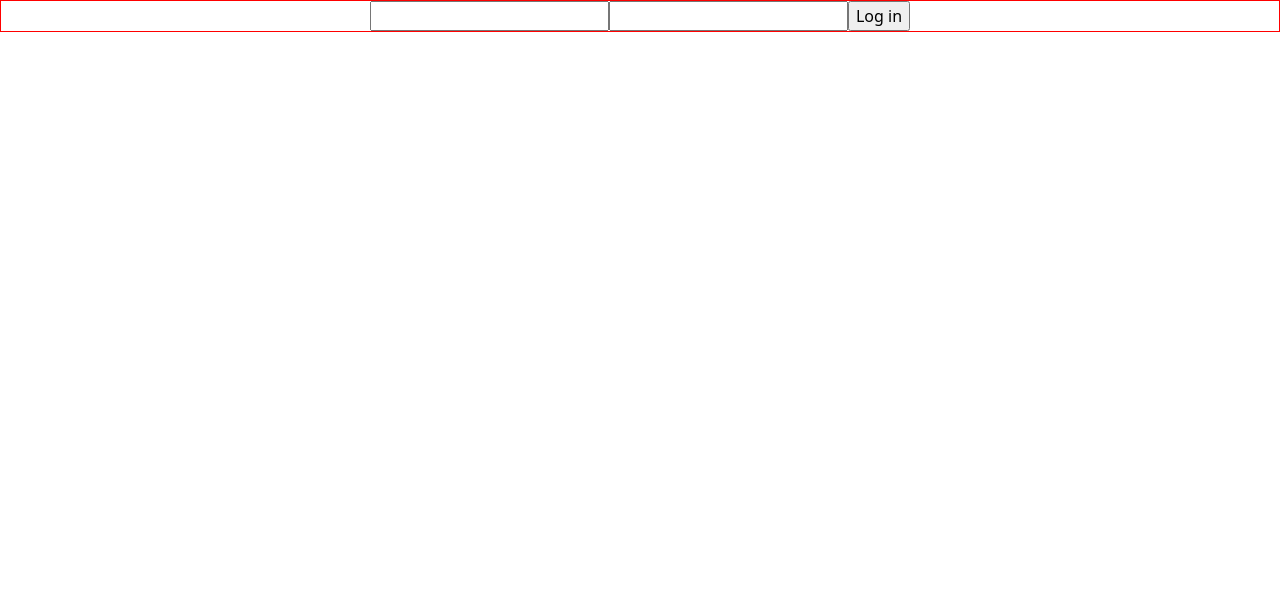
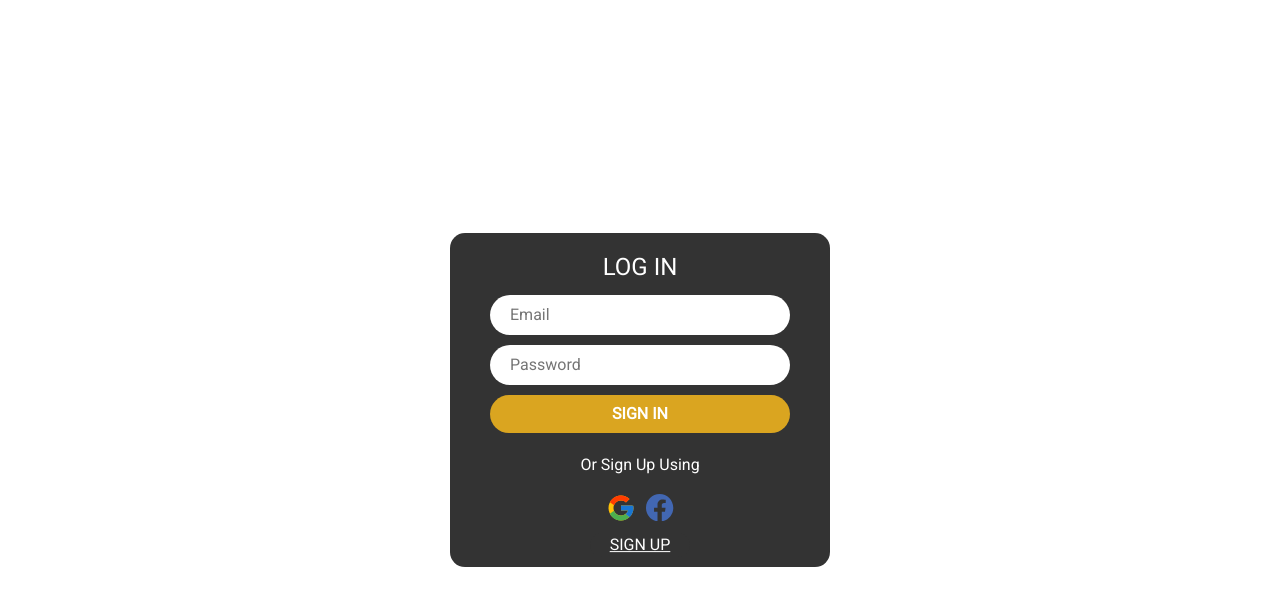
Before and after one commit to MehediHasan95/online-shopping, a React (Create React App) app: page /login in a window 1280 px wide. Shown: the top 606 px of the page. Built offline with nearby package versions, Linux system fonts and the light colour scheme; a web font is replaced by a local one.

Commit message:
login updated

```diff
--- a/public/index.html
+++ b/public/index.html
@@ -37,6 +37,13 @@
       href="https://fonts.googleapis.com/css2?family=Irish+Grover&display=swap"
       rel="stylesheet"
     />
+    <!-- Roboto -->
+    <link rel="preconnect" href="https://fonts.googleapis.com" />
+    <link rel="preconnect" href="https://fonts.gstatic.com" crossorigin />
+    <link
+      href="https://fonts.googleapis.com/css2?family=Roboto&display=swap"
+      rel="stylesheet"
+    />
 
     <title>EASY65</title>
   </head>
--- a/src/components/Home/Home.css
+++ b/src/components/Home/Home.css
@@ -1,6 +1,6 @@
 .Home {
   background-image: url("../../images/background.png");
-  font-family: "Poppins", sans-serif;
+  font-family: "Roboto", sans-serif;
   width: 100vw;
   height: 100vh;
   background-position: center;
--- a/src/components/LogIn/LogIn.css
+++ b/src/components/LogIn/LogIn.css
@@ -1,3 +1,95 @@
-.login {
-  border: 1px solid red;
+.SignInSignUp {
+  position: absolute;
+  top: 50%;
+  left: 50%;
+  transform: translate(-50%, -50%);
+  background: #333333;
+  border-radius: 15px;
+  font-family: "Roboto", sans-serif;
 }
+
+.SignInSignUp h4 {
+  text-align: center;
+  color: white;
+}
+
+.form-field {
+  padding: 20px 40px;
+}
+
+.input-field input {
+  width: 300px;
+  margin: 5px 0px;
+  padding: 8px 20px;
+  outline-color: gold;
+  border: none;
+  border-radius: 23px;
+}
+
+.submit-field {
+  margin-top: 5px;
+  width: 300px;
+  padding: 7px 20px;
+  border: none;
+  border-radius: 23px;
+  background-color: goldenrod;
+  color: white;
+  font-weight: bold;
+}
+
+.submit-field:hover {
+  background-color: gold;
+}
+
+.successMessage {
+  color: #70db70;
+  text-align: center;
+}
+
+.errorMessage {
+  color: #ff4d4d;
+  text-align: center;
+}
+
+.linkConnected {
+  text-align: center;
+  color: white;
+}
+
+.google {
+  font-size: 30px;
+  transition: 1s;
+  margin: 0px 5px;
+  cursor: pointer;
+}
+.google:hover {
+  transform: rotate(360deg);
+  transition: 1s;
+}
+
+.facebook {
+  font-size: 27.3px;
+  color: #4267b2;
+  transition: 1s;
+  margin: 0px 5px;
+  cursor: pointer;
+}
+
+.facebook:hover {
+  transform: rotate(360deg);
+  transition: 1s;
+}
+
+.toggleButton {
+  border: none;
+  border-radius: 13px;
+  padding: 0px 20px;
+  margin: 10px 0px;
+  background-color: #333333;
+  color: white;
+  text-decoration: underline;
+}
+
+.toggleButton:hover {
+  color: #3366ff;
+}
--- a/src/components/LogIn/LogIn.js
+++ b/src/components/LogIn/LogIn.js
@@ -1,16 +1,240 @@
-import React from "react";
+import React, { useState } from "react";
 import "./LogIn.css";
+import { FcGoogle } from "react-icons/fc";
+import { BsFacebook } from "react-icons/bs";
+
+import * as firebase from "firebase/app";
+import "firebase/auth";
+import {
+  getAuth,
+  signInWithPopup,
+  signOut,
+  GoogleAuthProvider,
+  createUserWithEmailAndPassword,
+  signInWithEmailAndPassword,
+  updateProfile,
+} from "firebase/auth";
+import firebaseConfig from "./firebase.config";
+
+firebase.initializeApp(firebaseConfig);
 
 const LogIn = () => {
+  const [newUser, setNewUser] = useState(false);
+  const [user, setUser] = useState({
+    isSignedIn: false,
+    username: "",
+    email: "",
+    password: "",
+    success: false,
+    error: "",
+  });
+
+  const auth = getAuth();
+  const provider = new GoogleAuthProvider();
+
+  const handleSignIn = () => {
+    signInWithPopup(auth, provider).then((res) => {
+      const user = res.user;
+      const signedInUser = {
+        isSignedIn: true,
+      };
+      setUser(signedInUser);
+    });
+  };
+
+  const handleSignOut = () => {
+    signOut(auth)
+      .then((res) => {
+        const signOutUser = {
+          isSignedIn: false,
+        };
+        setUser(signOutUser);
+      })
+      .catch((error) => {
+        // An error happened.
+      });
+  };
+
+  const handleBlur = (e) => {
+    let isFormValid = true;
+    if (e.target.name === "username") {
+      isFormValid = /^[a-zA-Z0-9]+$/.test(e.target.value);
+    }
+    if (e.target.name === "email") {
+      isFormValid = /\S+@\S+\.\S+/.test(e.target.value);
+    }
+    if (e.target.name === "password") {
+      const isPasswordValid = e.target.value > 6;
+      const passwordHasNumber = /\d{1}/.test(e.target.value);
+      isFormValid = isPasswordValid && passwordHasNumber;
+    }
+    if (isFormValid) {
+      const newUserInfo = { ...user };
+      newUserInfo[e.target.name] = e.target.value;
+      setUser(newUserInfo);
+    }
+  };
+
+  const handleSubmit = (e) => {
+    if (newUser && user.email && user.password) {
+      createUserWithEmailAndPassword(auth, user.email, user.password)
+        .then((res) => {
+          const newUserInfo = { ...user };
+          newUserInfo.success = true;
+          newUserInfo.error = "";
+          setUser(newUserInfo);
+          updateUserInfo(user.username);
+        })
+        .catch((error) => {
+          const newUserInfo = { ...user };
+          newUserInfo.error = error.message;
+          newUserInfo.success = false;
+          setUser(newUserInfo);
+        });
+    }
+
+    if (!newUser && user.email && user.password) {
+      signInWithEmailAndPassword(auth, user.email, user.password)
+        .then((res) => {
+          const newUserInfo = { ...user };
+          newUserInfo.success = true;
+          newUserInfo.error = "";
+          setUser(newUserInfo);
+          console.log("name", res.user);
+        })
+        .catch((error) => {
+          const newUserInfo = { ...user };
+          newUserInfo.error = error.message;
+          newUserInfo.success = false;
+          setUser(newUserInfo);
+        });
+    }
+
+    const updateUserInfo = (username) => {
+      updateProfile(auth.currentUser, {
+        displayName: username,
+      })
+        .then((res) => {
+          console.log("user profile updated", res);
+        })
+        .catch((error) => {
+          console.log(error);
+        });
+    };
+
+    e.preventDefault();
+  };
   return (
-    <div>
-      <div className="login">
-        <form action="">
-          <input type="email" name="" id="" />
-          <input type="password" name="" id="" />
-          <input type="submit" value="Log in" />
-        </form>
+    <div className="SignInSignUp">
+      <form onSubmit={handleSubmit} className="form-field">
+        <h4>{newUser ? "CREATE ACCOUNT" : "LOG IN"}</h4>
+        {!newUser && (
+          <div>
+            <div className="input-field">
+              <input
+                type="email"
+                name="email"
+                onBlur={handleBlur}
+                placeholder="Email"
+                required
+              ></input>
+            </div>
+            <div className="input-field">
+              <input
+                type="password"
+                name="password"
+                onBlur={handleBlur}
+                placeholder="Password"
+                required
+              ></input>
+            </div>
+          </div>
+        )}
+
+        {newUser && (
+          <div>
+            <div className="input-field">
+              <input
+                type="text"
+                name="username"
+                onBlur={handleBlur}
+                placeholder="Username"
+                required
+              ></input>
+            </div>
+
+            <div className="input-field">
+              <input
+                type="email"
+                name="email"
+                onBlur={handleBlur}
+                placeholder="Email Address"
+                required
+              ></input>
+            </div>
+
+            <div className="input-field">
+              <input
+                type="email"
+                name="email"
+                placeholder="Confirm Email Address"
+                required
+              ></input>
+            </div>
+
+            <div className="input-field">
+              <input
+                type="password"
+                name="password"
+                onBlur={handleBlur}
+                placeholder="Password"
+                required
+              ></input>
+            </div>
+
+            <div className="input-field">
+              <input
+                type="password"
+                placeholder="Confirm Password"
+                required
+              ></input>
+            </div>
+          </div>
+        )}
+
+        <div className="text-center">
+          <input
+            type="submit"
+            className="submit-field"
+            value={newUser ? "SIGN UP" : "SIGN IN"}
+          ></input>
+        </div>
+      </form>
+
+      <div className="linkConnected">
+        <p>Or Sign Up Using</p>
+        {user.isSignedIn ? (
+          <FcGoogle onClick={handleSignOut} className="google" />
+        ) : (
+          <FcGoogle onClick={handleSignIn} className="google" />
+        )}
+        <BsFacebook className="facebook" />
       </div>
+
+      <div className="d-flex justify-content-center">
+        <button className="toggleButton" onClick={() => setNewUser(!newUser)}>
+          {newUser ? "SIGN IN" : "SIGN UP"}
+        </button>
+      </div>
+
+      {user.success && (
+        <p className="successMessage">
+          {newUser
+            ? "Account sucessfully created"
+            : "You have successfully sign in"}
+        </p>
+      )}
+      {user.error && <p className="errorMessage">Already have an account?</p>}
     </div>
   );
 };
--- /dev/null
+++ b/src/components/LogIn/firebase.config.js
@@ -0,0 +1,10 @@
+const firebaseConfig = {
+  apiKey: "AIzaSyC3dyTQnXdL5LxUTrZCY2Oje6_QsSGKAX8",
+  authDomain: "easy65-cbb92.firebaseapp.com",
+  projectId: "easy65-cbb92",
+  storageBucket: "easy65-cbb92.appspot.com",
+  messagingSenderId: "188902457094",
+  appId: "1:188902457094:web:e4e026d607fc83a3ee6887",
+};
+
+export default firebaseConfig;
--- a/src/components/Review/Review.js
+++ b/src/components/Review/Review.js
@@ -8,20 +8,18 @@ import {
 import fakeData from "../../fakeData/localDatabase.json";
 import Order from "../Order/Order";
 import OrderSummery from "../OrderSummery/OrderSummery";
-import congratulations from "../../images/congratulations.png";
+import thankYou from "../../images/thank-you.gif";
 import { useHistory } from "react-router";
 
 const Review = () => {
   const [review, setReview] = useState([]);
   const [clean, setClean] = useState(false);
   const [confirm, setConfirm] = useState(false);
-  const history = useHistory();
 
   const handleProcessOrder = () => {
-    // setReview([]);
-    // setConfirm(true);
-    // clearTheCart();
-    history.push("/shipment");
+    setReview([]);
+    setConfirm(true);
+    clearTheCart();
   };
 
   const removeProduct = (productKey) => {
@@ -52,7 +50,7 @@ const Review = () => {
   if (confirm) {
     confirmOrder = (
       <div>
-        <img src={congratulations} alt="" id="congratulations" />
+        <img src={thankYou} alt="" id="congratulations" />
         <p>Continue Shopping</p>
       </div>
     );
--- a/src/components/Shop/Shop.js
+++ b/src/components/Shop/Shop.js
@@ -5,18 +5,21 @@ import fakeData from "../../fakeData/localDatabase.json";
 import Product from "../Product/Product";
 import "./Shop.css";
 import { addToDb } from "../../utilities/fakedb";
+import { useHistory } from "react-router";
 
 const Shop = () => {
   const data = fakeData;
   const [filter, setFilter] = useState(data);
   //console.log(filter);
   const [cart, setCart] = useState([]);
+  const history = useHistory();
 
   const handleAddProduct = (product) => {
     //console.log("added...", product);
     const newCart = [...cart, product];
     setCart(newCart);
     addToDb(product.key);
+    history.push("/shipment");
   };
 
   const filterProduct = (product) => {
```
Also changed, not shown: src/components/Home/Home.js (+7 -0 lines), src/images/congratulations.png (deleted), src/images/thank-you.gif (added).
